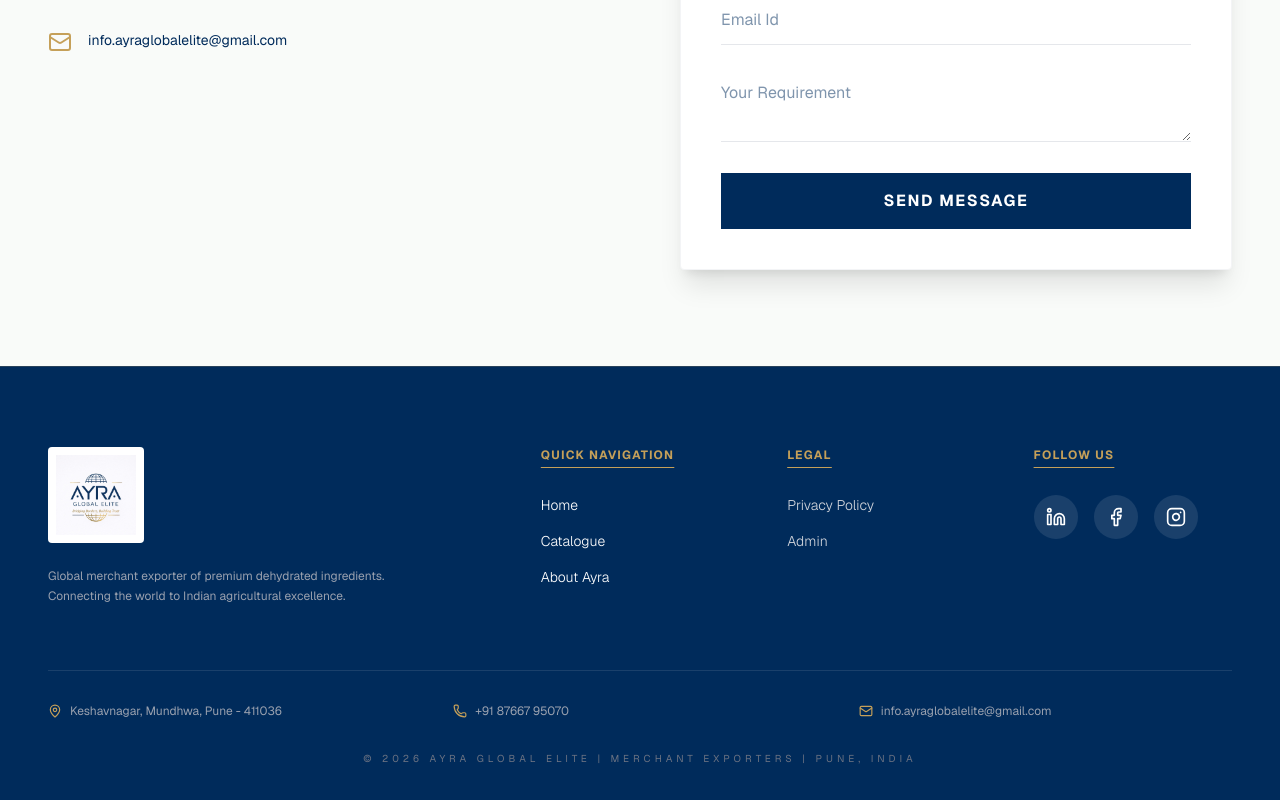
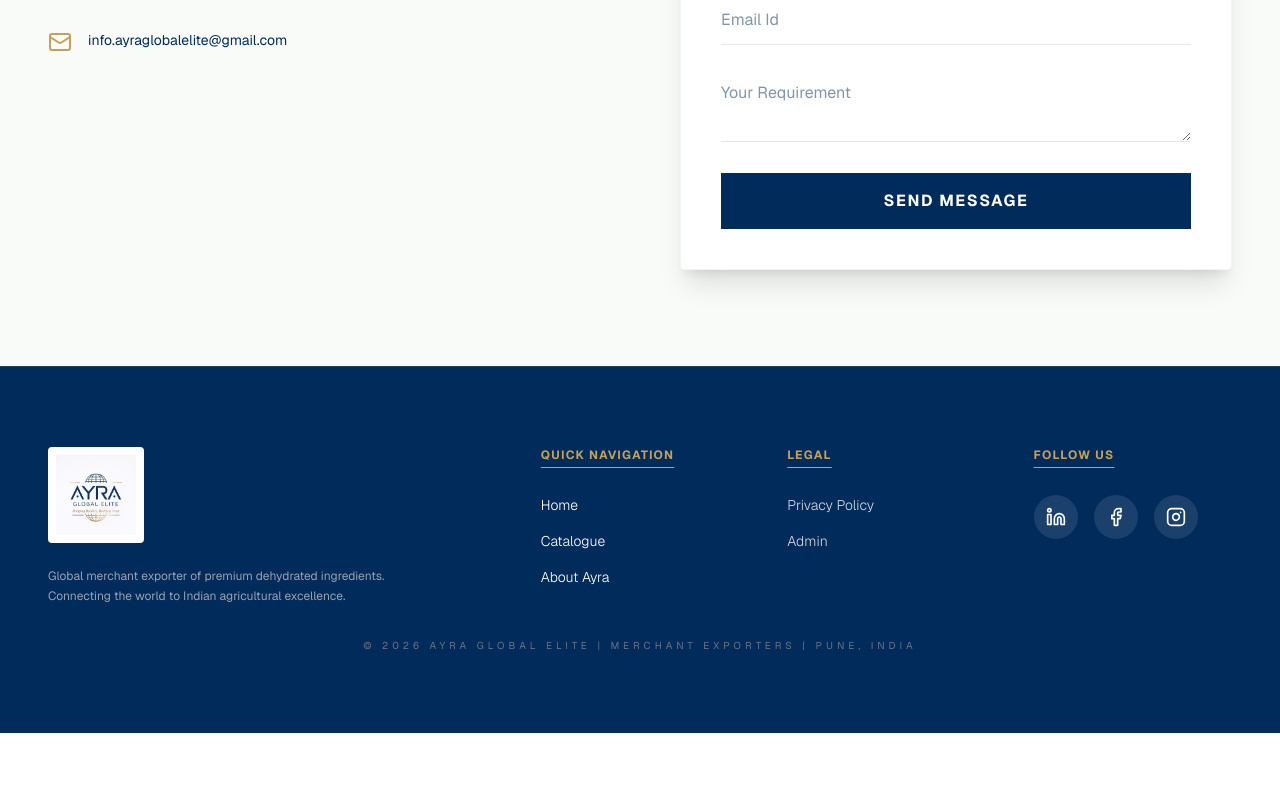
Before and after one commit to Vmirge/global-elite, a Next.js app: page / in a window 1280 px wide. Shown: the part 3031-3831 px from the top of the page. After the commit the page ends 3764 px from the top, so only its background shows below. Built offline with nearby package versions, Linux system fonts and the light colour scheme.

Commit message:
Fix image case sensitivity and structure

```diff
--- a/app/page.tsx
+++ b/app/page.tsx
@@ -666,11 +666,6 @@
   </div>
 
   {/* Pune Office Info (Repositioned for 5-column layout balance) */}
-  <div className="max-w-7xl mx-auto mt-16 pt-8 border-t border-white/10 grid md:grid-cols-3 gap-8 text-xs text-gray-400">
-    <p className="flex items-center gap-2"><MapPin size={14} className="text-[#C5A059]"/> Keshavnagar, Mundhwa, Pune - 411036</p>
-    <p className="flex items-center gap-2"><Phone size={14} className="text-[#C5A059]"/> +91 87667 95070</p>
-    <p className="flex items-center gap-2"><Mail size={14} className="text-[#C5A059]"/> info.ayraglobalelite@gmail.com</p>
-  </div>
 
   <div className="max-w-7xl mx-auto mt-8 text-center text-gray-500">
     <p className="text-[10px] tracking-[0.4em] uppercase">© 2026 Ayra Global Elite | Merchant Exporters | Pune, India</p>
```
